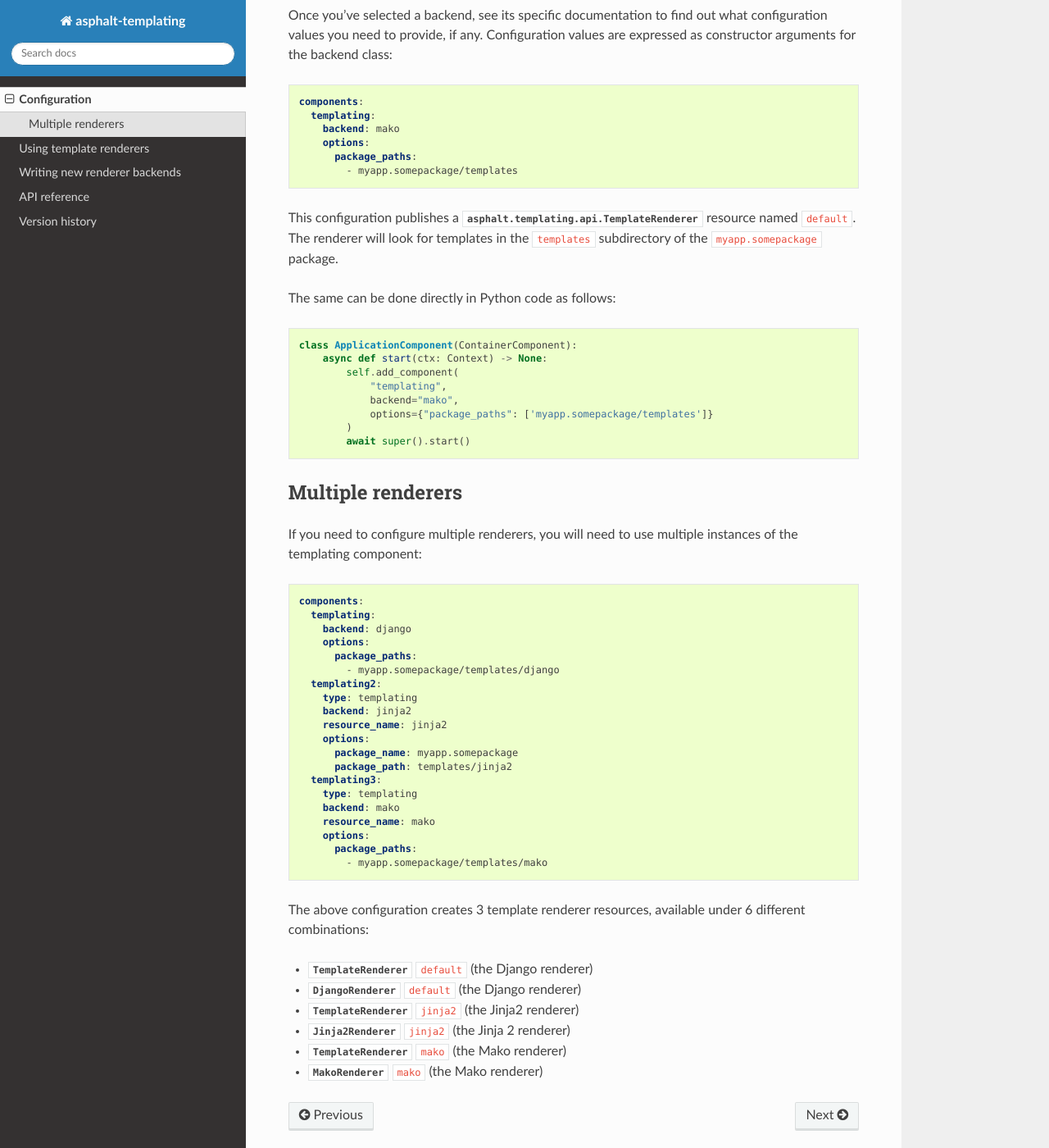
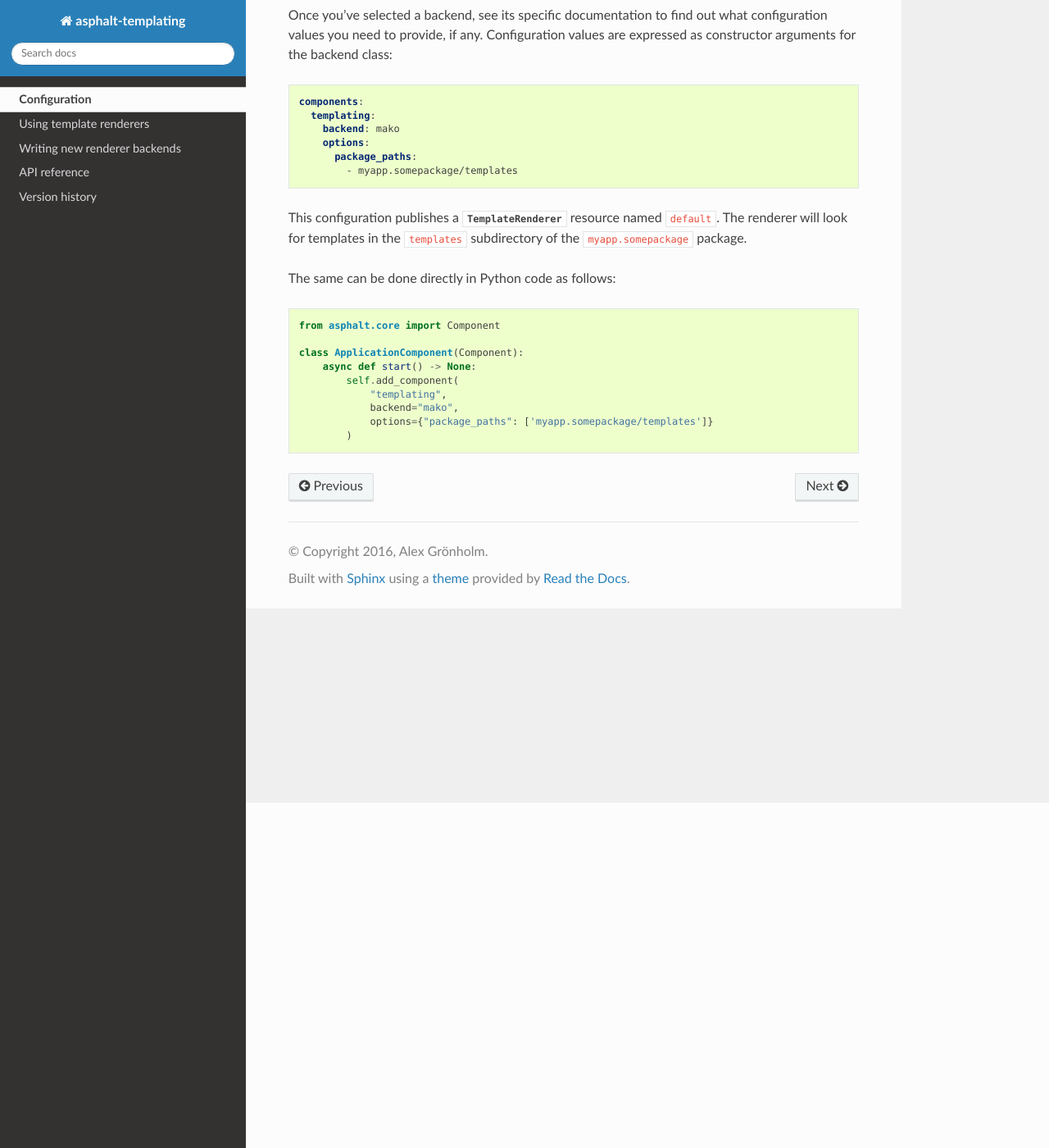
Before and after one commit to asphalt-framework/asphalt-templating, a Sphinx documentation site: the page built from docs/configuration.rst, in a window 1280 px wide and 1400 px high, scrolled down 421 px. Shown: the whole window at 82% size. Built offline with Sphinx 7.4.7 and the Read the Docs theme 3.1.0, drawn with Linux system fonts in a browser that asks for light colours; the version number could not be read and is left out; some of the changed text lies outside the part shown.

Commit message:
Updated configs and code for Asphalt 5

```diff
--- a/docs/conf.py
+++ b/docs/conf.py
@@ -7,6 +7,7 @@ extensions = [
     "sphinx.ext.autodoc",
     "sphinx.ext.intersphinx",
     "sphinx_autodoc_typehints",
+    "sphinx_rtd_theme",
 ]
 
 templates_path = ["_templates"]
@@ -25,6 +26,8 @@ language = "en"
 exclude_patterns = ["_build"]
 pygments_style = "sphinx"
 autodoc_default_options = {"members": True, "show-inheritance": True}
+autodoc_inherit_docstrings = False
+autodoc_mock_imports = ["django"]
 highlight_language = "python3"
 todo_include_todos = False
 
--- a/docs/configuration.rst
+++ b/docs/configuration.rst
@@ -26,57 +26,20 @@ constructor arguments for the backend class::
           package_paths:
             - myapp.somepackage/templates
 
-This configuration publishes a :class:`asphalt.templating.api.TemplateRenderer` resource
-named ``default``. The renderer will look for templates in the ``templates``
-subdirectory of the ``myapp.somepackage`` package.
+This configuration publishes a :class:`TemplateRenderer` resource named ``default``.
+The renderer will look for templates in the ``templates`` subdirectory of the
+``myapp.somepackage`` package.
 
 The same can be done directly in Python code as follows:
 
 .. code-block:: python
 
-    class ApplicationComponent(ContainerComponent):
-        async def start(ctx: Context) -> None:
+    from asphalt.core import Component
+
+    class ApplicationComponent(Component):
+        async def start() -> None:
             self.add_component(
                 "templating",
                 backend="mako",
                 options={"package_paths": ['myapp.somepackage/templates']}
             )
-            await super().start()
-
-
-Multiple renderers
-------------------
-
-If you need to configure multiple renderers, you will need to use multiple instances
-of the templating component::
-
-    components:
-      templating:
-        backend: django
-        options:
-          package_paths:
-            - myapp.somepackage/templates/django
-      templating2:
-        type: templating
-        backend: jinja2
-        resource_name: jinja2
-        options:
-          package_name: myapp.somepackage
-          package_path: templates/jinja2
-      templating3:
-        type: templating
-        backend: mako
-        resource_name: mako
-        options:
-          package_paths:
-            - myapp.somepackage/templates/mako
-
-The above configuration creates 3 template renderer resources, available under 6
-different combinations:
-
-* :class:`~.api.TemplateRenderer` ``default`` (the Django renderer)
-* :class:`~.renderers.django.DjangoRenderer` ``default`` (the Django renderer)
-* :class:`~.api.TemplateRenderer` ``jinja2`` (the Jinja2 renderer)
-* :class:`~.renderers.jinja2.Jinja2Renderer` ``jinja2`` (the Jinja 2 renderer)
-* :class:`~.api.TemplateRenderer` ``mako`` (the Mako renderer)
-* :class:`~.renderers.mako.MakoRenderer` ``mako`` (the Mako renderer)
```
Also changed, not shown: other parts of docs/configuration.rst (+4 -4 lines), docs/extending.rst (+10 -9 lines), pyproject.toml (+14 -15 lines), .pre-commit-config.yaml, 10 other files.
